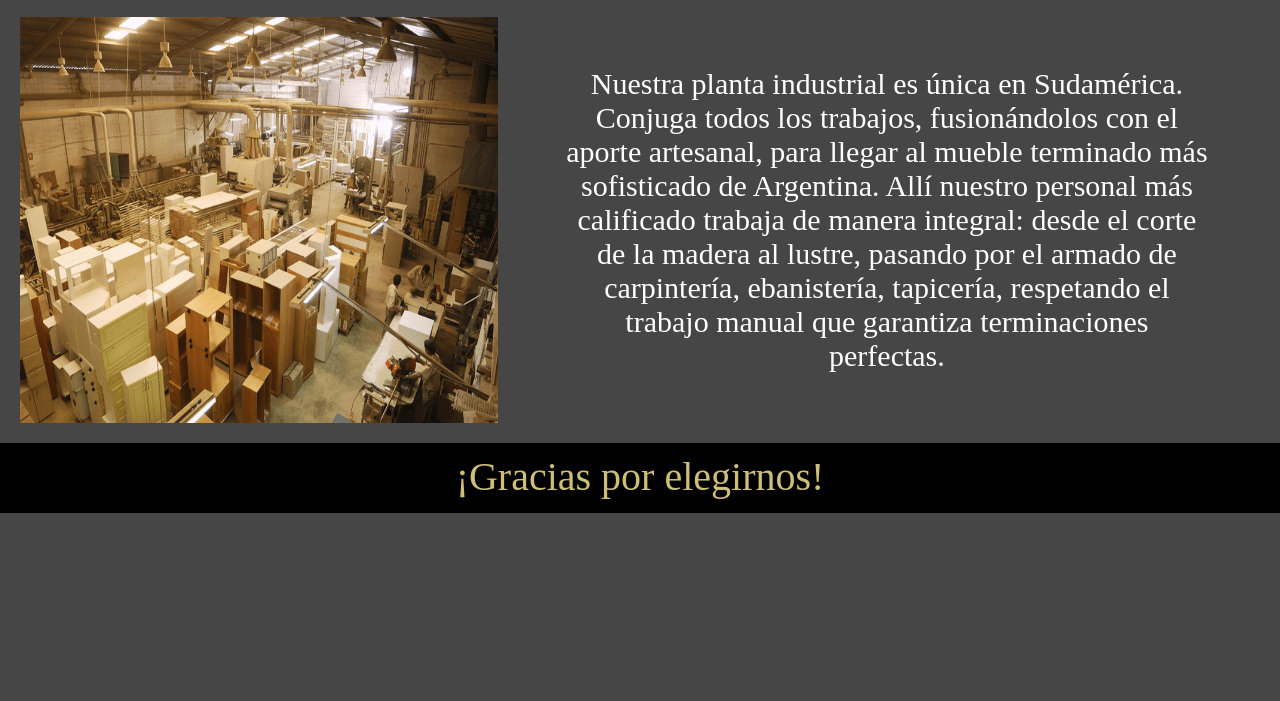
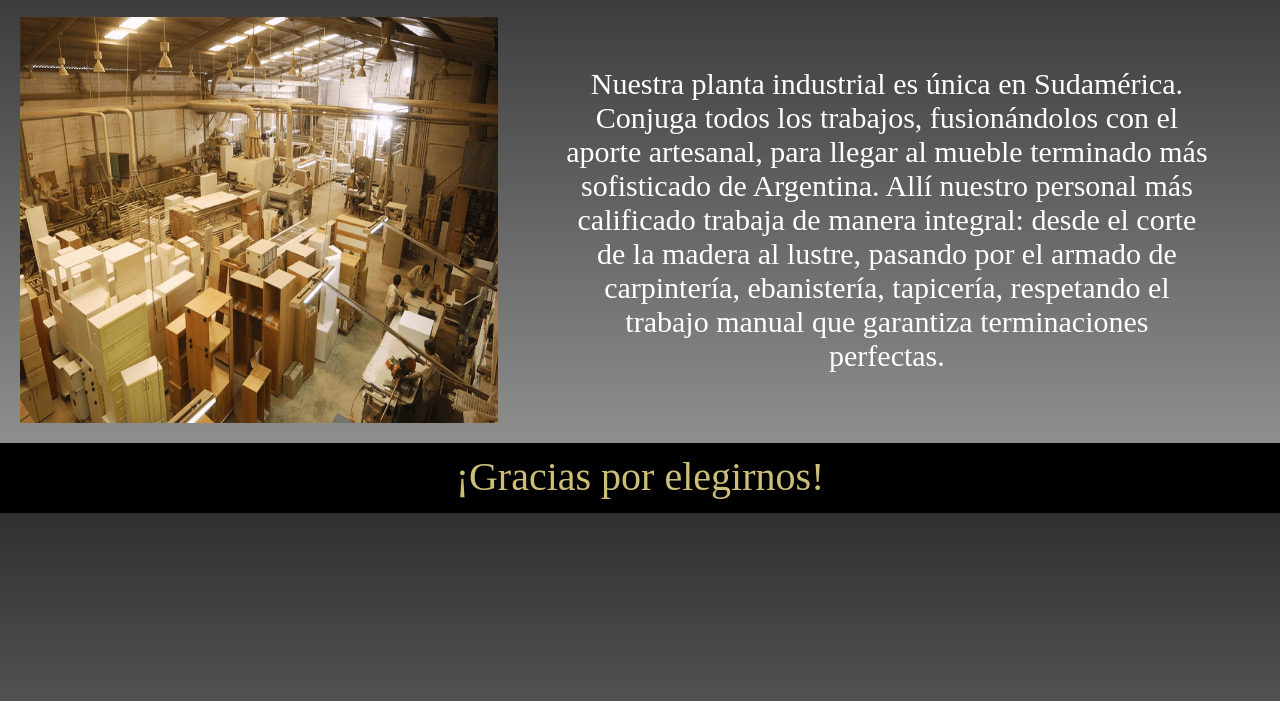
Before and after one commit to JaviHerreraa/Coder---Muebleria, a plain HTML site: page index.html in a window 1280 px wide. Shown: the part 73-774 px from the top of the page. Drawn offline with nearby package versions, Linux system fonts and the light colour scheme.

Commit message:
Se agrega rama una nueva rama

```diff
--- a/css/style.css
+++ b/css/style.css
@@ -141,3 +141,7 @@ body{
     justify-items: center;
     align-items: center;
 }
+
+body{
+    background: linear-gradient(rgb(47, 47, 47), rgb(157, 156, 156));
+}
```
